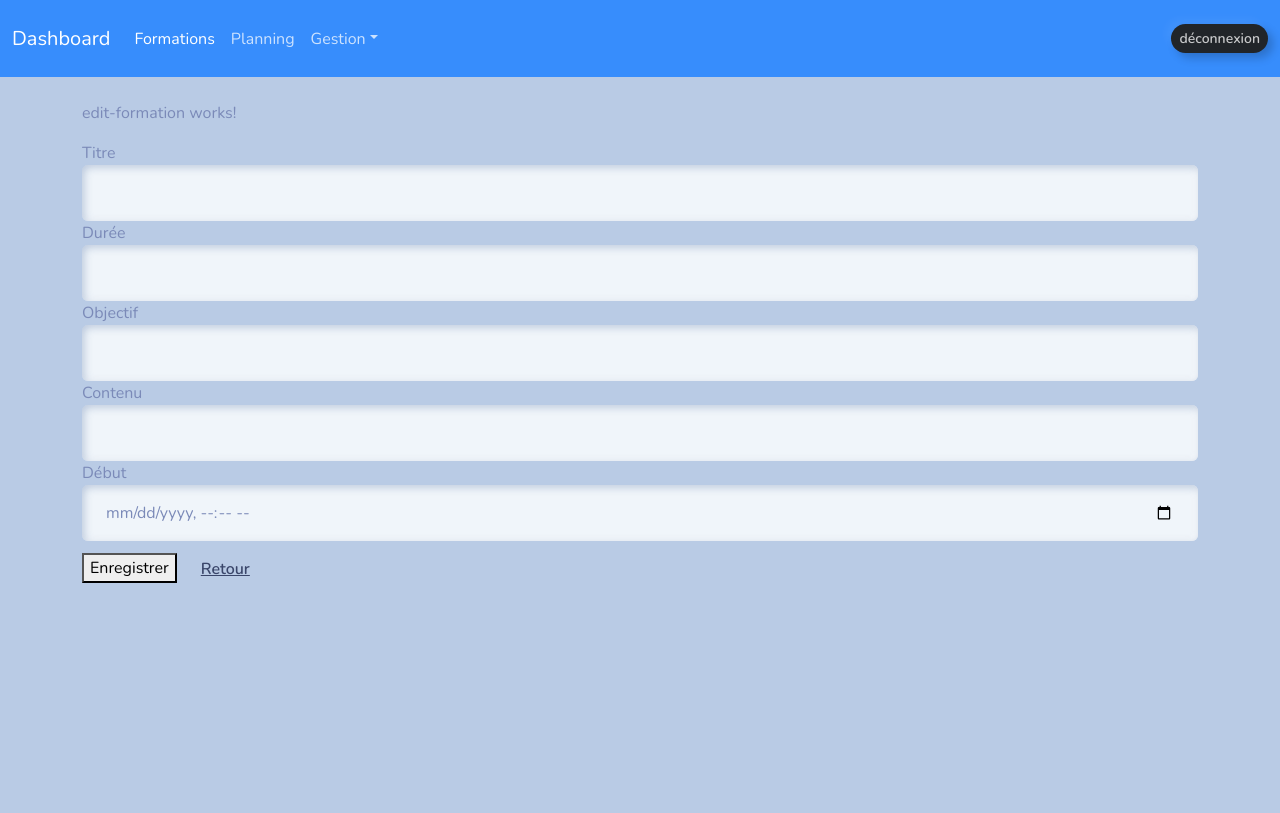
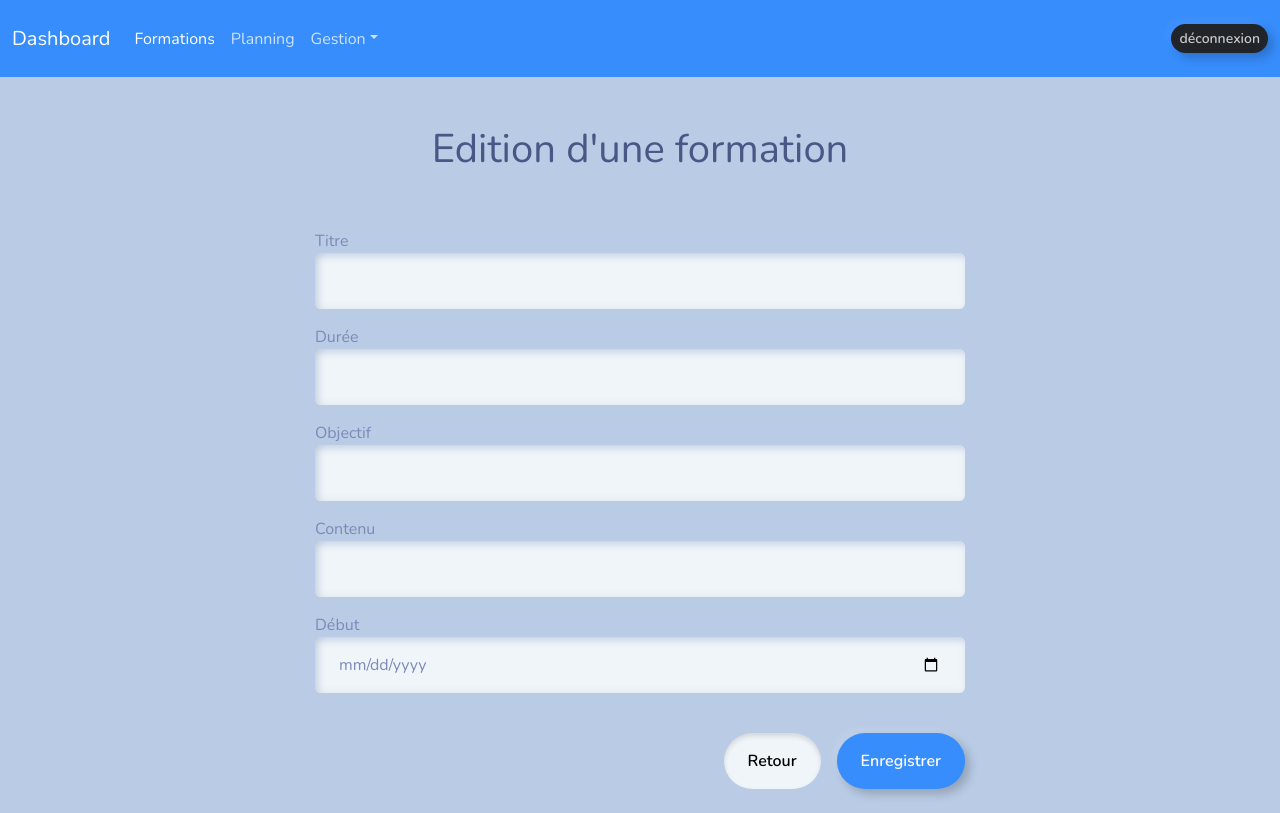
Before and after one commit to XavierJou/Factory, an Angular app in the folder test_angular/: page /formations/edit in a window 1280 px wide. Built offline with nearby package versions, Linux system fonts and the light colour scheme.

Commit message:
Css Formation

```diff
--- a/test_angular/src/app/components/formation/edit-formation/edit-formation.component.html
+++ b/test_angular/src/app/components/formation/edit-formation/edit-formation.component.html
@@ -1,5 +1,6 @@
-<p>edit-formation works!</p>
-<div>
+<div class="gap-5 mt-5 d-flex flex-column">
+  <h1 class="text-center">Edition d'une formation</h1>
+  <div class="gap-3 m-auto w-100 d-flex flex-column" style="max-width: 650px">
     <div class="form-group">
       <label for="titre">Titre</label>
       <input
@@ -43,15 +44,23 @@
     <div class="form-group">
       <label for="dateDebut">Début</label>
       <input
-      type="datetime-local"
+        type="date"
         class="form-control"
         id="dateDebut"
         name="dateDebut"
         [(ngModel)]="formation.dateDebut"
       />
     </div>
-  <button (click)="save()">Enregistrer</button>
-  <a routerLink="/formations" routerLinkActive="active" class="btn btn-link"
+    <div class="gap-3 mt-4 d-flex justify-content-end">
+      <a
+        routerLink="/formations"
+        routerLinkActive="active"
+        class="btn btn-outline-light"
         >Retour</a
       >
+      <button (click)="save()" class="btn btn-outline-primary">
+        Enregistrer
+      </button>
     </div>
+  </div>
+</div>
--- a/test_angular/src/app/components/formation/formation/formation.component.html
+++ b/test_angular/src/app/components/formation/formation/formation.component.html
@@ -1,14 +1,15 @@
 <div class="container">
-  <div class="container-fluid">
+  <h1>Formations</h1>
+  <div class="gap-5 m-auto d-flex flex-column">
+  <div class="text-end">
     <a
       routerLink="/formations/edit"
       routerLinkActive="active"
       class="btn btn-link-primary btn-outline-primary btn-sm"
-      >Nouvelle formation</a
+      >+ formation</a
     >
   </div>
-  <p></p>
-  <div class="container">
+  <div class="gap-3 d-flex flex-column">
     @for(f of formations;track f.id){
     <div class="alert alert-dismissible alert-secondary">
       <p>{{ f.id }} : {{ f.titre }}</p>
@@ -16,15 +17,15 @@
       <div>
         <div class="d-inline">
           <button
-            class="btn btn-outline-danger btn-sm d-inline p-2"
+            class="p-2 btn btn-outline-danger btn-sm d-inline"
             (click)="delete(f.id!)"
           >
             Supprimer
           </button>
         </div>
-        <div class="d-inline p-2">
+        <div class="p-2 d-inline">
           <button
-            class="btn btn-outline-warning btn-sm d-inline p-2"
+            class="p-2 btn btn-outline-warning btn-sm d-inline"
             routerLink="/formations/edit/{{ f.id }}"
             routerLinkActive="active"
           >
@@ -35,4 +36,5 @@
     </div>
     }
   </div>
+  </div>
 </div>
--- a/test_angular/src/app/pages/dashboard/dashboard.component.html
+++ b/test_angular/src/app/pages/dashboard/dashboard.component.html
@@ -7,7 +7,7 @@
         >
         <h3>{{ formation.titre }}</h3>
       </div>
-      <div class="col-md-9">
+      <div class="col">
         <div class="form-group">
           <select
             id="formation"
@@ -24,6 +24,15 @@
           </select>
         </div>
       </div>
+      <div class="col">
+        <a
+          routerLink="../formations/edit"
+          routerLinkActive="active"
+          class="btn btn-primary"
+          >Ajouter
+        </a>
+      </div>
+
     </div>
   </div>
 </section>
```
Lines whose indentation alone changed are shown as unchanged.
